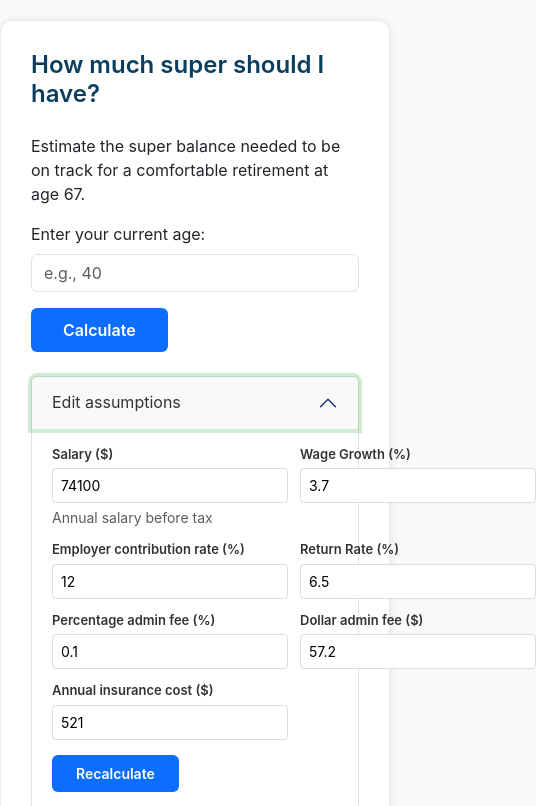
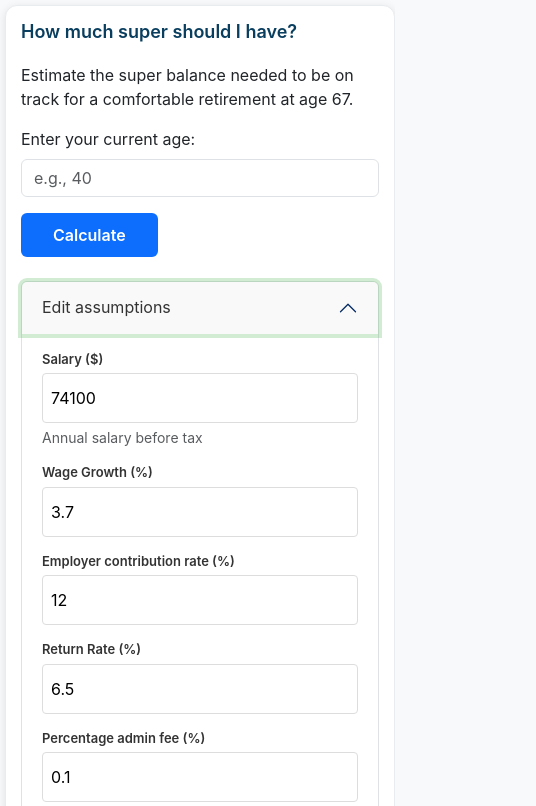
Before and after one commit to ksno73/howmuchsupercalc, a website with bundled scripts: page index.html in a window 390 px wide. Both pictures are taken after a click on the button "Edit assumptions". Shown: the top 806 px of the page, 536 px wide, since content can reach past the window. Built offline with nearby package versions, Linux system fonts and the light colour scheme.

Commit message:
responsive design update

```diff
--- a/styles.css
+++ b/styles.css
@@ -11,12 +11,42 @@ body {
     box-shadow: 0 2px 8px rgba(0, 0, 0, 0.1);
     border: 1px solid #e9ecef;
 }
+
+/* Responsive container */
+@media (max-width: 768px) {
+    .container {
+        margin: 10px;
+        padding: 20px;
+        max-width: none;
+    }
+}
+
+@media (max-width: 480px) {
+    .container {
+        margin: 5px;
+        padding: 15px;
+    }
+}
 h1 {
     text-align: left;
     color: #0a3e5f;
     margin-bottom: 25px;
     font-size: 24px;
     font-weight: 600;
+}
+
+/* Responsive typography */
+@media (max-width: 768px) {
+    h1 {
+        font-size: 20px;
+        margin-bottom: 20px;
+    }
+}
+
+@media (max-width: 480px) {
+    h1 {
+        font-size: 18px;
+    }
 }
 #result {
     margin-top: 20px;
@@ -67,6 +97,13 @@ h1 {
     gap: 12px;
     margin-bottom: 15px;
 }
+/* Responsive grid */
+@media (max-width: 768px) {
+    .assumptions-grid {
+        grid-template-columns: 1fr;
+        gap: 15px;
+    }
+}
 .assumption-field {
     display: flex;
     flex-direction: column;
@@ -82,6 +119,15 @@ h1 {
     border: 1px solid #ddd;
     border-radius: 4px;
     font-size: 14px;
+    min-height: 44px; /* Touch target size */
+}
+
+/* Responsive inputs */
+@media (max-width: 480px) {
+    .assumption-field input {
+        font-size: 16px; /* Prevent zoom on iOS */
+        padding: 12px 8px;
+    }
 }
 .btn-recalculate {
     background-color: #0d6efd;
@@ -92,9 +138,27 @@ h1 {
     border-radius: 6px;
     color: white;
     cursor: pointer;
+    min-height: 44px; /* Touch target size */
+    transition: all 0.2s ease;
 }
+
 .btn-recalculate:hover {
     background-color: #0b5ed7;
+    transform: translateY(-1px);
+    box-shadow: 0 4px 8px rgba(13, 110, 253, 0.3);
+}
+
+.btn-recalculate:active {
+    transform: translateY(0);
+}
+
+/* Responsive buttons */
+@media (max-width: 480px) {
+    .btn-recalculate {
+        width: 100%;
+        padding: 14px 20px;
+        font-size: 16px; /* Prevent zoom on iOS */
+    }
 }
 .loading {
     display: inline-block;
```
